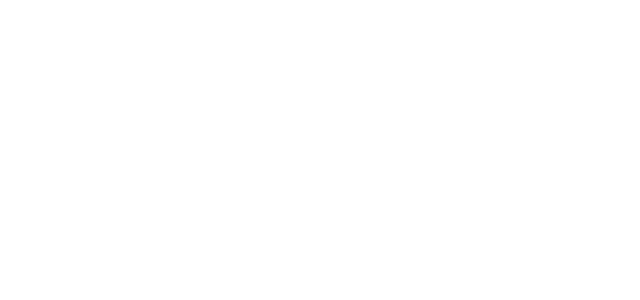
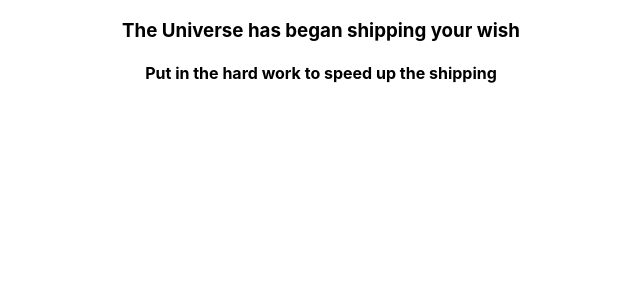
Before and after one commit to rahuls360/wishing-well, a React (Create React App) app: page /granting in a window 1280 px wide. Shown: the top 300 px of the page, without its empty margins (319-959 px from the left). Built offline with nearby package versions, Linux system fonts and the light colour scheme.

Commit message:
add Granting.js to react router

```diff
--- a/src/App.css
+++ b/src/App.css
@@ -1,4 +1,4 @@
-h3{
+h3, h4{
   text-align: center;
 }
 #wish-form input{
--- /dev/null
+++ b/src/components/Granting.js
@@ -0,0 +1,14 @@
+import React from 'react';
+
+class Granting extends React.Component{
+    render(){
+        return (
+            <>
+            <h3>The Universe has began shipping your wish</h3>
+            <h4>Put in the hard work to speed up the shipping</h4>
+            </>
+        );
+    }
+}
+
+export default Granting;
--- a/src/components/Router.js
+++ b/src/components/Router.js
@@ -2,6 +2,7 @@
 import {BrowserRouter, Switch, Route} from 'react-router-dom';
 import App from '../App';
 import Worthy from './Worthy';
+import Granting from './Granting';
 
 class Router extends React.Component{
     render(){
@@ -10,6 +11,7 @@
                 <Switch>
                     <Route exact path="/" component={App}></Route>
                     <Route path="/worthy-or-not" component={Worthy}></Route>
+                    <Route path="/granting" component={Granting}></Route>
                 </Switch>
             </BrowserRouter>
         );
--- a/src/components/Worthy.js
+++ b/src/components/Worthy.js
@@ -27,6 +27,7 @@
         }else{
             console.log("Not Worthy");
         }
+        this.props.history.push('/granting');
 
         event.preventDefault();
     }
```
